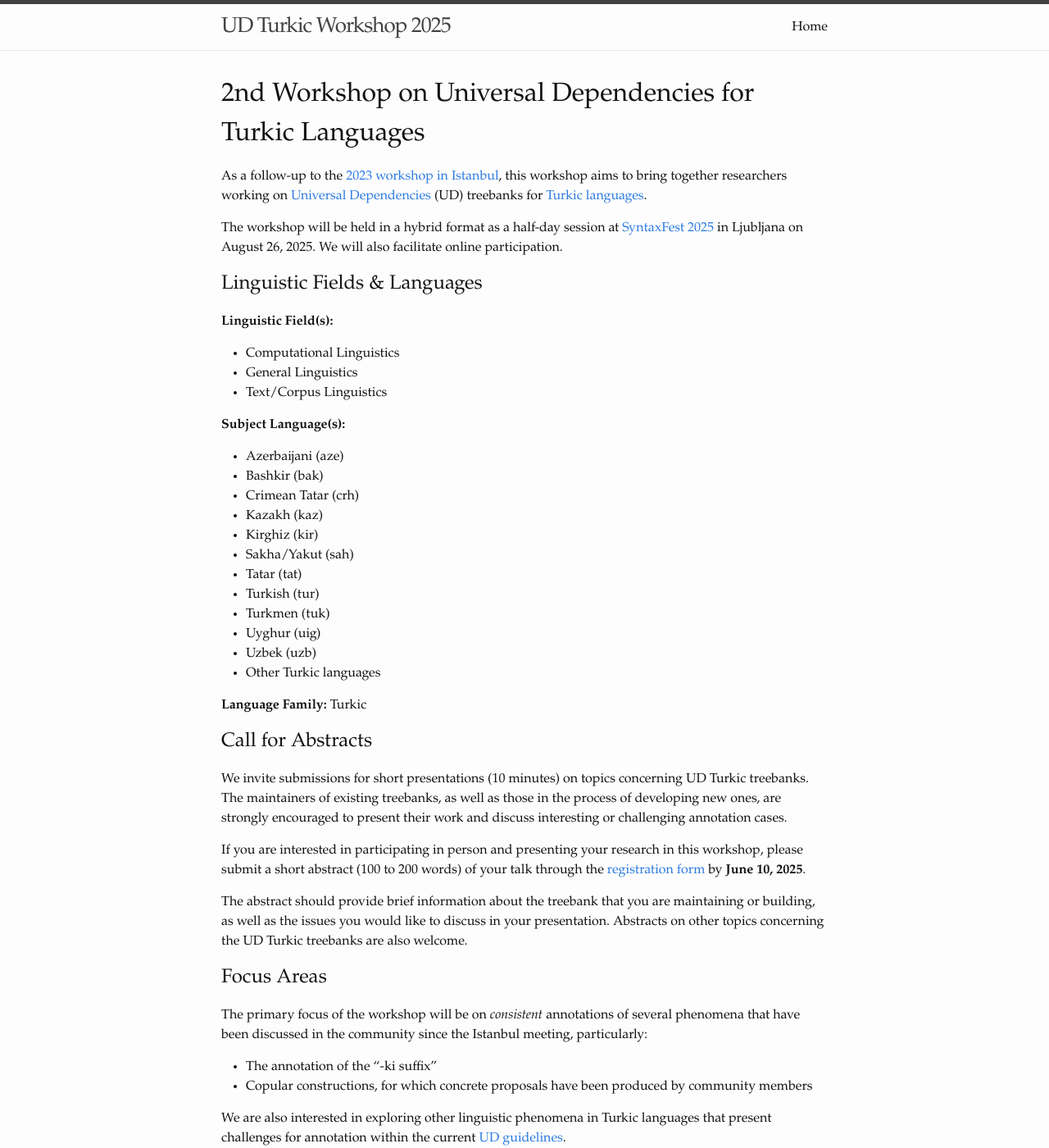
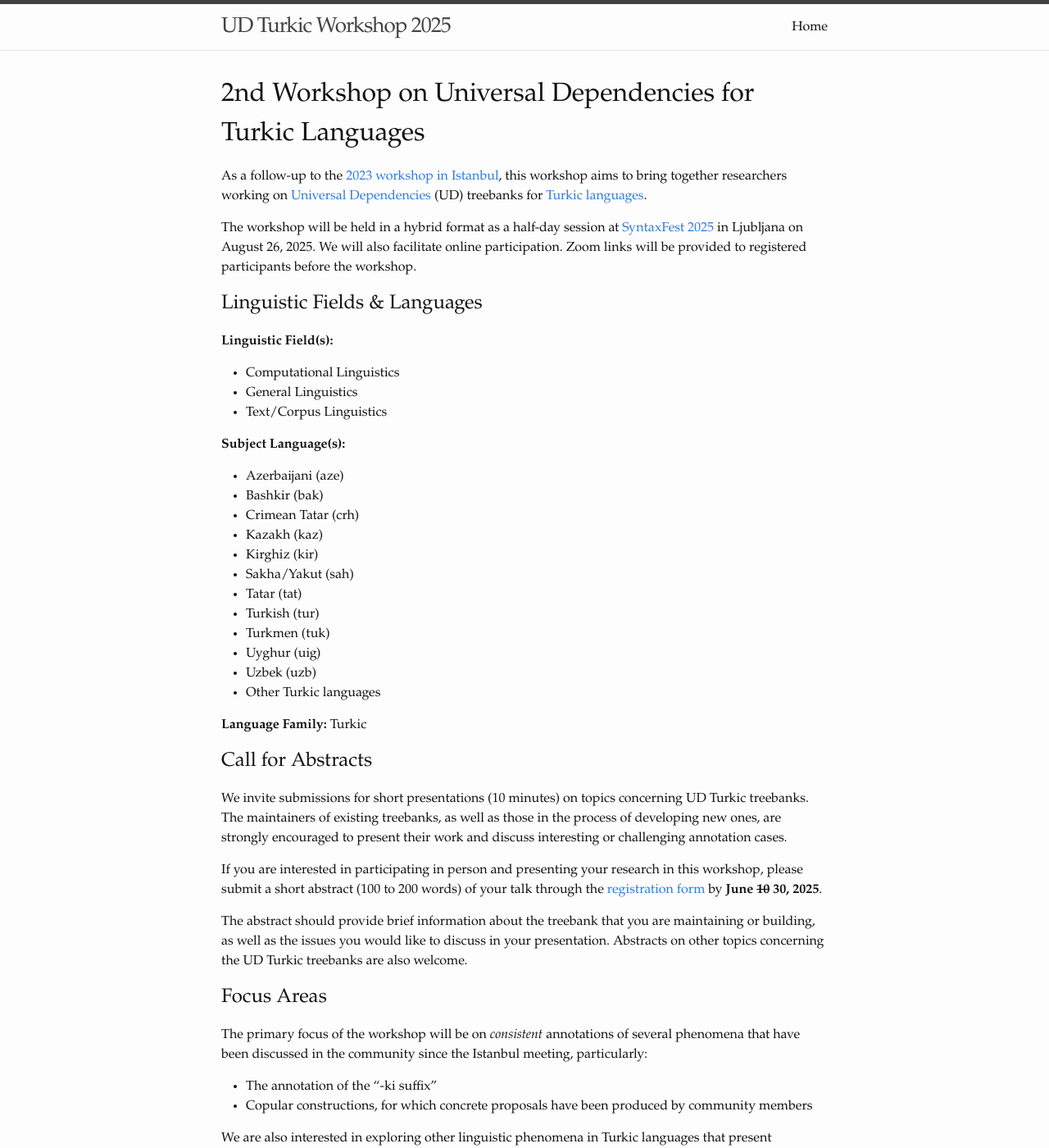
Before and after one commit to ud-turkic/udtw25, a Jekyll site: the page built from index.md, in a window 1280 px wide and 1400 px high. Shown: the whole window at 82% size. Built offline with Jekyll 4.4.1, drawn with Linux system fonts in a browser that asks for light colours; some of the changed text lies outside the part shown.

Commit message:
Update registration deadline for the 2nd Workshop on Universal Dependencies for Turkic Languages

```diff
--- a/index.md
+++ b/index.md
@@ -7,7 +7,7 @@ title: Home
 
 As a follow-up to the [2023 workshop in Istanbul](https://ud-turkic.github.io/udtw23/), this workshop aims to bring together researchers working on [Universal Dependencies](http://universaldependencies.github.io/docs/) (UD) treebanks for [Turkic languages](https://en.wikipedia.org/wiki/Turkic_languages).
 
-The workshop will be held in a hybrid format as a half-day session at [SyntaxFest 2025](https://syntaxfest.github.io/syntaxfest25/) in Ljubljana on August 26, 2025. We will also facilitate online participation.
+The workshop will be held in a hybrid format as a half-day session at [SyntaxFest 2025](https://syntaxfest.github.io/syntaxfest25/) in Ljubljana on August 26, 2025. We will also facilitate online participation. Zoom links will be provided to registered participants before the workshop.
 
 ## Linguistic Fields & Languages
 
@@ -38,7 +38,7 @@ The workshop will be held in a hybrid format as a half-day session at [SyntaxFes
 
 We invite submissions for short presentations (10 minutes) on topics concerning UD Turkic treebanks. The maintainers of existing treebanks, as well as those in the process of developing new ones, are strongly encouraged to present their work and discuss interesting or challenging annotation cases.
 
-If you are interested in participating in person and presenting your research in this workshop, please submit a short abstract (100 to 200 words) of your talk through the [registration form](https://forms.gle/VB9fBKDMrJdRucA16) by **June 10, 2025**.
+If you are interested in participating in person and presenting your research in this workshop, please submit a short abstract (100 to 200 words) of your talk through the [registration form](https://forms.gle/VB9fBKDMrJdRucA16) by **June ~~10~~ 30, 2025**.
 
 The abstract should provide brief information about the treebank that you are maintaining or building, as well as the issues you would like to discuss in your presentation. Abstracts on other topics concerning the UD Turkic treebanks are also welcome.
 
@@ -65,7 +65,7 @@ TBD
 
 ## Registration
 
-If you are interested in participating in the 2nd Workshop on Universal Dependencies for Turkic Languages, please complete the [registration form](https://forms.gle/VB9fBKDMrJdRucA16) by **June 10, 2025**. The same form can be used to submit your abstract if you would like to present at the workshop.
+If you are interested in participating in the 2nd Workshop on Universal Dependencies for Turkic Languages, please complete the [registration form](https://forms.gle/VB9fBKDMrJdRucA16) by **June ~~10~~ 30, 2025**. The same form can be used to submit your abstract if you would like to present at the workshop.
 
 ## Organizers
 
```
